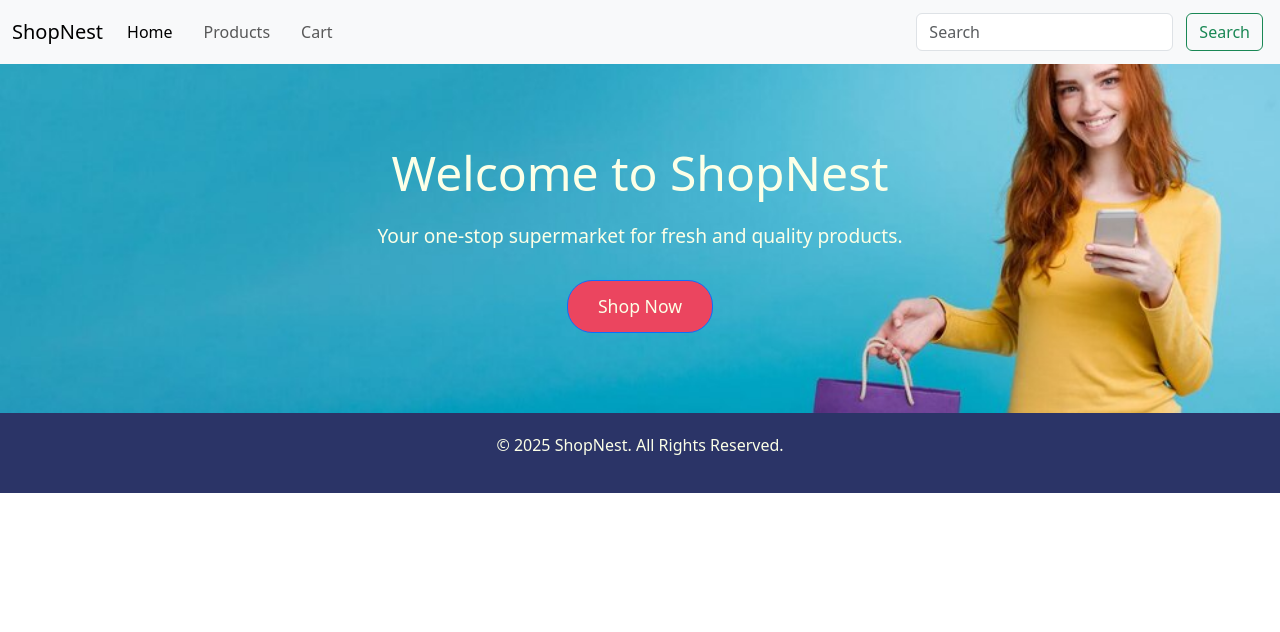
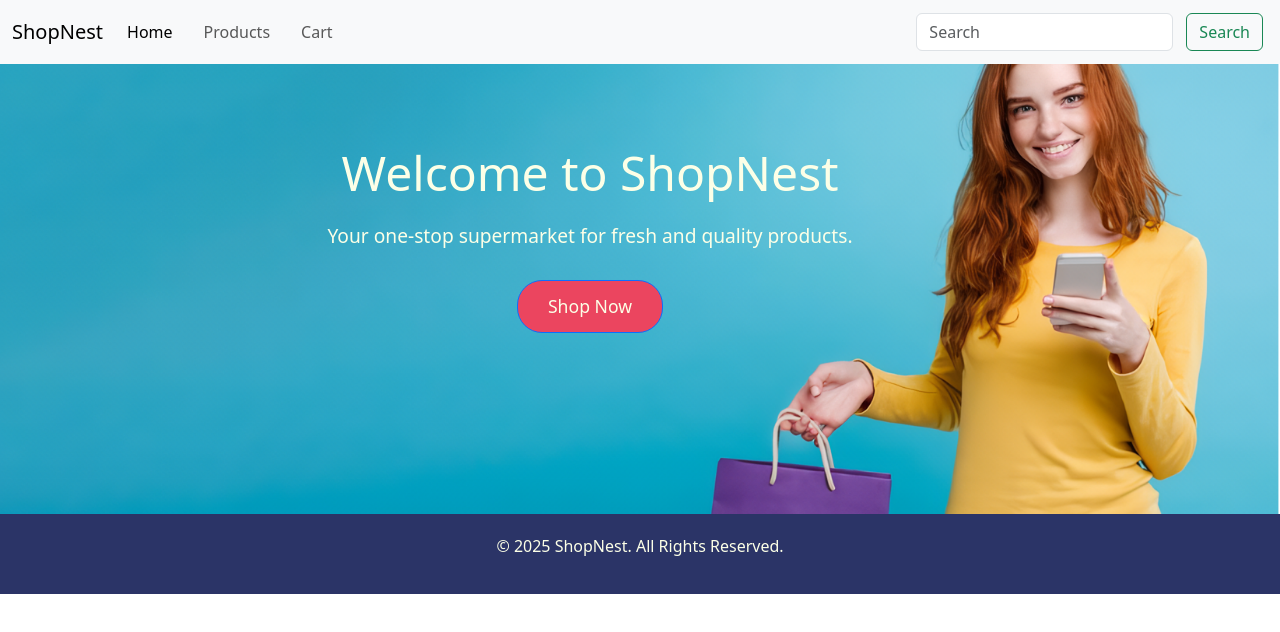
Before and after one commit to Parinay-raya/ShopNest, a plain HTML site: page index.html in a window 1280 px wide. Drawn offline with nearby package versions, Linux system fonts and the light colour scheme.

Commit message:
update hero section

```diff
--- a/style/main.css
+++ b/style/main.css
@@ -21,13 +21,15 @@ body {
 
 /* Hero Section */
 .hero-section {
-    background-image: url('/assets/images/hero\ background\ photo.jpg'); /* Add your background image path here */
+    background-image: url('/assets/images/hero-bg.png'); /* Add your background image path here */
     background-size: cover;
     background-position: center;
     color: #FCFFE7; /* Light Yellow for text */
     text-align: center;
     padding: 80px 20px;
     position: relative;
+    height: 450px;
+
 }
 
 .hero-section::before {
@@ -44,16 +46,20 @@ body {
 .hero-content {
     position: relative;
     z-index: 2;
+    margin-right: 100px;
+
 }
 
 .hero-content h2 {
     font-size: 3em;
     margin-bottom: 20px;
+
 }
 
 .hero-content p {
     font-size: 1.2em;
     margin-bottom: 30px;
+
 }
 
 .hero-content .btn {
```
Also changed, not shown: assets/images/hero background photo.jpg (deleted), assets/images/hero-bg.png (added).
